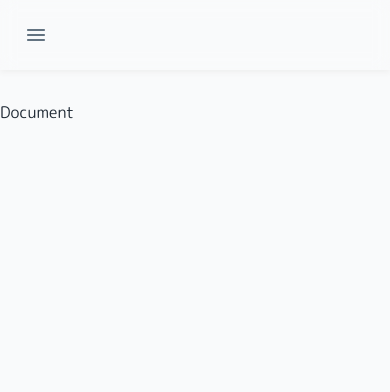
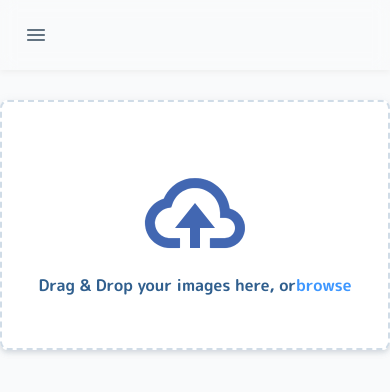
Before and after one commit to MeDali-Amor/mui-template, a React (Create React App) app: page /documents in a window 390 px wide. Shown: the top 392 px of the page. Built offline with nearby package versions, Linux system fonts and the light colour scheme.

Commit message:
custom values optimization

```diff
--- a/package.json
+++ b/package.json
@@ -14,6 +14,7 @@
     "@testing-library/user-event": "^13.5.0",
     "axios": "^0.27.2",
     "formik": "^2.2.9",
+    "framer-motion": "^6.3.11",
     "prop-types": "^15.8.1",
     "react": "^18.1.0",
     "react-dom": "^18.1.0",
--- /dev/null
+++ b/src/components/FileUploadDropZone.js
@@ -0,0 +1,113 @@
+import { Image } from "@mui/icons-material";
+import { Input, Stack, styled, TextField, Typography } from "@mui/material";
+import { Box, fontWeight } from "@mui/system";
+import React, { useState } from "react";
+
+const UploadContainer = styled(Box)(({ theme }) => ({
+    my: 20,
+    // height: 50,
+    backgroundColor: "#FFF",
+    borderRadius: 8,
+    boxShadow: theme.shadows[4],
+}));
+const FileUploadArea = styled(Box)(({ theme }) => ({
+    display: "flex",
+    gap: 30,
+}));
+const DragAndDropArea = styled(Box)(({ theme }) => ({
+    position: "relative",
+    width: 450,
+    height: 250,
+    border: "2px dashed #d0dce7",
+    borderRadius: 8,
+    display: "flex",
+    alignItems: "center",
+    justifyContent: "center",
+    backgroundColor: "#fff",
+    "&:hover": {
+        backgroundColor: "#e6f1ff",
+        border: "2px dashed #7ab7ff",
+    },
+    zIndex: 10,
+}));
+const DragAndDropLogo = styled(Box)(({ theme }) => ({
+    display: "flex",
+    alignItems: "center",
+    flexDirection: "column",
+    textAlighn: "center",
+    color: theme.palette.grey[400],
+    fontWeight: 600,
+    padding: 10,
+    zIndex: 0,
+}));
+const FileUploadInput = styled(Input)(({ theme }) => ({
+    opacity: 0,
+    position: "absolute",
+    top: 0,
+    left: 0,
+    width: "100%",
+    height: "100%",
+    cursor: "pointer",
+}));
+
+const FileUploadDropZone = () => {
+    const [fileList, setFileList] = useState(null);
+    const [error, setError] = useState("");
+    const [dragOver, setDragOver] = useState(false);
+
+    const onFileChange = (e) => {
+        const newFile = e.target.files[0];
+        // if (!newFile) return setError("Image n'existe pas");
+        if (newFile.type !== "image/jpeg" && newFile.type !== "image/png") {
+            setError("La format d'image n'est pas valide!");
+            setFileList(null);
+        }
+        // const updatedFileList = [...fileList, newFile];
+        else {
+            setFileList(newFile);
+            setError("");
+            console.log(newFile);
+            // console.log(newFile);
+        }
+    };
+
+    return (
+        <UploadContainer>
+            <FileUploadArea>
+                <DragAndDropArea
+                    sx={{
+                        backgroundColor: dragOver && "#e6f1ff",
+                        border: dragOver && "2px dashed #7ab7ff",
+                    }}
+                    onDragEnter={() => setDragOver(true)}
+                    onDragLeave={() => setDragOver(false)}
+                    onDrop={() => setDragOver(false)}
+                >
+                    <DragAndDropLogo>
+                        <img
+                            src="static/images/cloud-upload-regular-240.png"
+                            width={120}
+                        />
+                        <Stack direction="row">
+                            <Typography variant="subtitle1" color={"#305f8e"}>
+                                Drag &#38; Drop your images here, or
+                            </Typography>
+                            {"  "}
+                            <Typography variant="subtitle1" color={"#3e97ff"}>
+                                browse
+                            </Typography>
+                        </Stack>
+                    </DragAndDropLogo>
+                    <FileUploadInput
+                        name="files"
+                        type="file"
+                        id="fileInput"
+                        onChange={onFileChange}
+                    />
+                </DragAndDropArea>
+            </FileUploadArea>
+        </UploadContainer>
+    );
+};
+
+export default FileUploadDropZone;
--- a/src/components/InputFeild.js
+++ b/src/components/InputFeild.js
@@ -30,7 +30,13 @@ const StyledTextField = styled(TextField)(({ theme }) => ({
     },
 }));
 
-const InputFeild = ({ label, handleChange, customValue, ...props }) => {
+const InputFeild = ({
+    label,
+    handleChange,
+    customValue,
+    setCustomValue,
+    ...props
+}) => {
     const { setFieldValue } = useFormikContext();
     const [field, meta] = useField(props);
     const { name, value, onBlur, onChange } = field;
@@ -38,6 +44,7 @@ const InputFeild = ({ label, handleChange, customValue, ...props }) => {
     useEffect(() => {
         if (customValue === null || customValue === undefined) return;
         setFieldValue(name, customValue);
+        console.log(customValue);
     }, [customValue]);
     return (
         <StyledTextField
@@ -51,6 +58,9 @@ const InputFeild = ({ label, handleChange, customValue, ...props }) => {
             helperText={meta.touched && meta.error}
             onChange={(e) => {
                 onChange(e);
+                setCustomValue &&
+                    customValue &&
+                    setCustomValue(e.currentTarget.value);
                 if (handleChange) {
                     handleChange(e);
                 }
--- a/src/components/MultiStepForm.js
+++ b/src/components/MultiStepForm.js
@@ -2,6 +2,7 @@ import { Step, StepLabel, Stepper } from "@mui/material";
 import { Form, Formik } from "formik";
 import React, { useState } from "react";
 import FormNavigation from "./FormNavigation";
+import { AnimatePresence, motion } from "framer-motion";
 
 const MultiStepForm = ({ children, initialValues, onSubmit, loading }) => {
     const [stepNumber, setStepNumber] = useState(0);
@@ -12,10 +13,13 @@ const MultiStepForm = ({ children, initialValues, onSubmit, loading }) => {
     const isLastStep = stepNumber === totalSteps - 1;
     const nextStep = (values) => {
         setSnapshot(values);
+        // console.log(values);
         setStepNumber(stepNumber + 1);
     };
     const previousStep = (values) => {
         setSnapshot(values);
+        // console.log(values);
+
         setStepNumber(stepNumber - 1);
     };
     const handleSubmit = async (values, actions) => {
@@ -31,6 +35,7 @@ const MultiStepForm = ({ children, initialValues, onSubmit, loading }) => {
     };
     return (
         <div>
+            <AnimatePresence>
                 <Formik
                     initialValues={snapshot}
                     onSubmit={handleSubmit}
@@ -58,10 +63,21 @@ const MultiStepForm = ({ children, initialValues, onSubmit, loading }) => {
                         </Form>
                     )}
                 </Formik>
+            </AnimatePresence>
         </div>
     );
 };
 
 export default MultiStepForm;
 
-export const FormStep = ({ stepName = "", children }) => children;
+export const FormStep = ({ stepName = "", children }) => {
+    return (
+        <motion.div
+            initial={{ x: -window.innerWidth }}
+            animate={{ x: "0" }}
+            exit={{ x: window.innerWidth }}
+        >
+            {children}
+        </motion.div>
+    );
+};
--- a/src/components/SidebarMenu.js
+++ b/src/components/SidebarMenu.js
@@ -1,13 +1,18 @@
 // import styled from "@emotion/styled";
+import { PhotoCamera } from "@mui/icons-material";
+import AddCircleOutlineIcon from "@mui/icons-material/AddCircleOutline";
+import AddBoxOutlinedIcon from "@mui/icons-material/AddBoxOutlined";
 import {
     alpha,
     Box,
     Collapse,
+    IconButton,
     List,
     ListItemButton,
     ListItemIcon,
     ListItemText,
     styled,
+    Tooltip,
     useTheme,
 } from "@mui/material";
 // import { bgcolor } from "@mui/system";
@@ -18,6 +23,7 @@ import {
     NavLink as RouterLink,
     matchPath,
     useLocation,
+    Link,
 } from "react-router-dom";
 
 const SidebarMenu = ({ navConfig, ...other }) => {
@@ -58,8 +64,8 @@ export default SidebarMenu;
 
 function MenuItem({ item, isActive }) {
     const theme = useTheme();
-    const isActiveRoot = isActive(item.path);
-    const { title, icon, path, info, children } = item;
+    const isActiveRoot = isActive(item.path) || isActive(item.plus);
+    const { title, icon, path, info, children, plus } = item;
     const [open, setOpen] = useState(isActiveRoot);
     const handleOpen = () => {
         setOpen(!open);
@@ -88,8 +94,8 @@ function MenuItem({ item, isActive }) {
             >
                 <ListItemText primary={title}>{info && info}</ListItemText>
             </ListItemStyle>
-            <Collapse in={open} unmountOnExit>
-                {/* <List component="div">
+            {/* <Collapse in={open} unmountOnExit> */}
+            {/* <List component="div">
                     {children.map((item) => {
                         const { title, path } = item;
                         const isActiveSub = isActive(path);
@@ -110,7 +116,7 @@ function MenuItem({ item, isActive }) {
                         );
                     })}
                 </List> */}
-            </Collapse>
+            {/* </Collapse> */}
         </>;
     }
     return (
@@ -123,7 +129,21 @@ function MenuItem({ item, isActive }) {
         >
             <ListItemIconStyle>{icon && icon}</ListItemIconStyle>
             <ListItemText disableTypography primary={title} />
-            {info && info}
+            {plus && (
+                <Link to={plus}>
+                    <Tooltip title="Ajouter une nouvelle société">
+                        <IconButton
+                            sx={{ mr: 1 }}
+                            color="primary"
+                            aria-label="upload picture"
+                            component="span"
+                        >
+                            <AddBoxOutlinedIcon />
+                        </IconButton>
+                    </Tooltip>
+                </Link>
+            )}
+            {/* {info && info} */}
         </ListItemStyle>
     );
 }
--- a/src/layouts/dashbordLayout/Sidebar.js
+++ b/src/layouts/dashbordLayout/Sidebar.js
@@ -148,17 +148,20 @@ const navConfig = [
         title: "document",
         path: "/documents",
         icon: getIcon("carbon:document"),
+        // plus:""
     },
     {
         title: "societés",
         path: "/societes",
         icon: getIcon("bxs:business"),
+        plus: "/societes/nouvelle-societe",
     },
-    {
-        title: "Nouvelle societé",
-        path: "/societes/nouvelle-societe",
-        icon: getIcon("bxs:business"),
-    },
+    // {
+    //     title: "Nouvelle societé",
+    //     path: "/societes/nouvelle-societe",
+    //     icon: getIcon("bxs:business"),
+
+    // },
     // {
     //     title: "blog",
     //     path: "/dashboard/blog",
--- a/src/pages/Document.js
+++ b/src/pages/Document.js
@@ -1,7 +1,15 @@
+import { Box } from "@mui/material";
 import React from "react";
+import FileUploadDropZone from "../components/FileUploadDropZone";
 
 const Document = () => {
-    return <div>Document</div>;
+    return (
+        <Box>
+            <Box>
+                <FileUploadDropZone />
+            </Box>
+        </Box>
+    );
 };
 
 export default Document;
--- a/src/pages/creationSociete/CreationSociete.js
+++ b/src/pages/creationSociete/CreationSociete.js
@@ -414,6 +414,7 @@ const CreationSociete = () => {
                                     id="psiret"
                                     name="psiret"
                                     customValue={sirenNo}
+                                    setCustomValue={setSirenNo}
                                     label="Numéro SIRET (siège)"
                                     fullWidth
                                 />
```
Also changed, not shown: public/static/images/cloud-upload-regular-240.png (added), 1 other file (tests, documents, lock files or other folders). Lines whose indentation alone changed are shown as unchanged.
